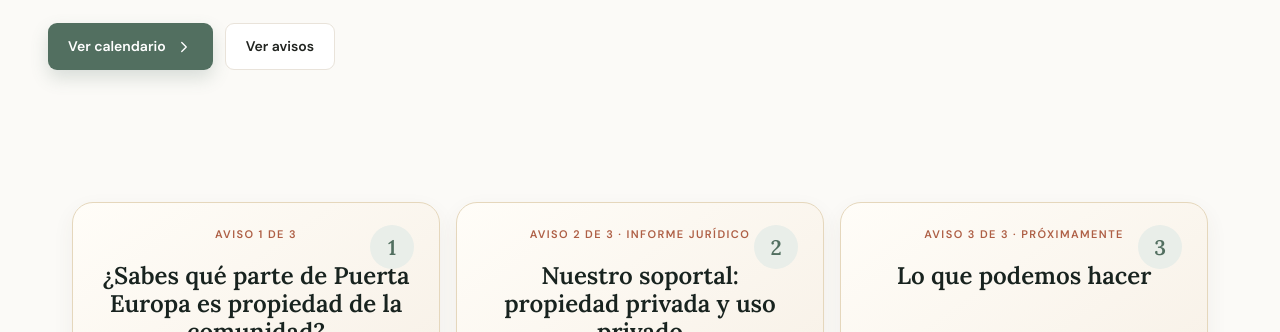
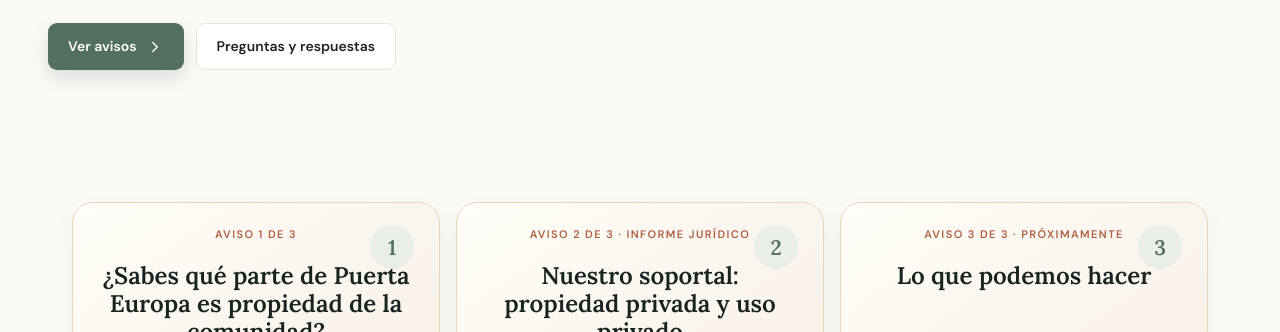
Before and after one commit to RaquelSimoP/ComunidadPuertaEuropa, an Astro site: page / in a window 1280 px wide. Shown: the part 468-800 px from the top of the page. Built offline with nearby package versions, Linux system fonts and the light colour scheme; Astro itself is replaced by a stand-in of ours.

Commit message:
actualizacion

```diff
--- a/src/pages/index.astro
+++ b/src/pages/index.astro
@@ -504,7 +504,7 @@ const staircaseSpan = (rows: Array<{ staircase: string }>, rowIndex: number) =>
 					<span class="eyebrow">Tu comunidad, más cerca</span>
 					<h1>Bienvenidos a<br/><em>Puerta Europa</em></h1>
 					<p>Un espacio común para consultar información, documentos y novedades de nuestra comunidad de forma clara y sencilla.</p>
-					<div class="hero-actions"><a class="button primary" href="#calendario">Ver calendario <span set:html={Icon({name:'arrow',size:18})}></span></a><a class="button ghost" href="#aviso-propiedad">Ver avisos</a></div>
+					<div class="hero-actions"><a class="button primary" href="#aviso-propiedad">Ver avisos <span set:html={Icon({name:'arrow',size:18})}></span></a><a class="button ghost" href="/preguntas/">Preguntas y respuestas</a></div>
 				</div>
 				<div class="hero-art">
 					<img src="/images/casitas.webp" alt="Ilustración de viviendas y jardines" width="779" height="132" />
```
